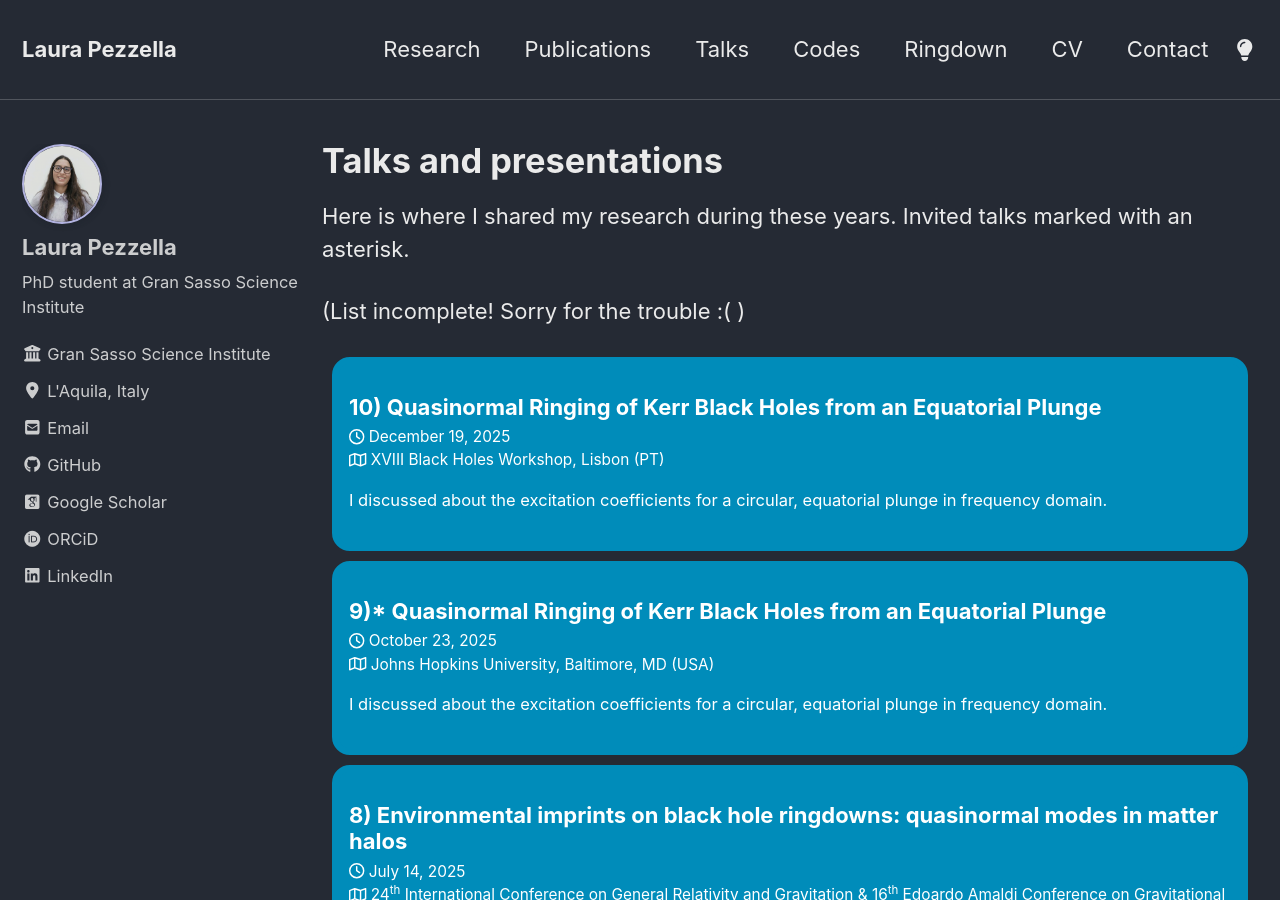
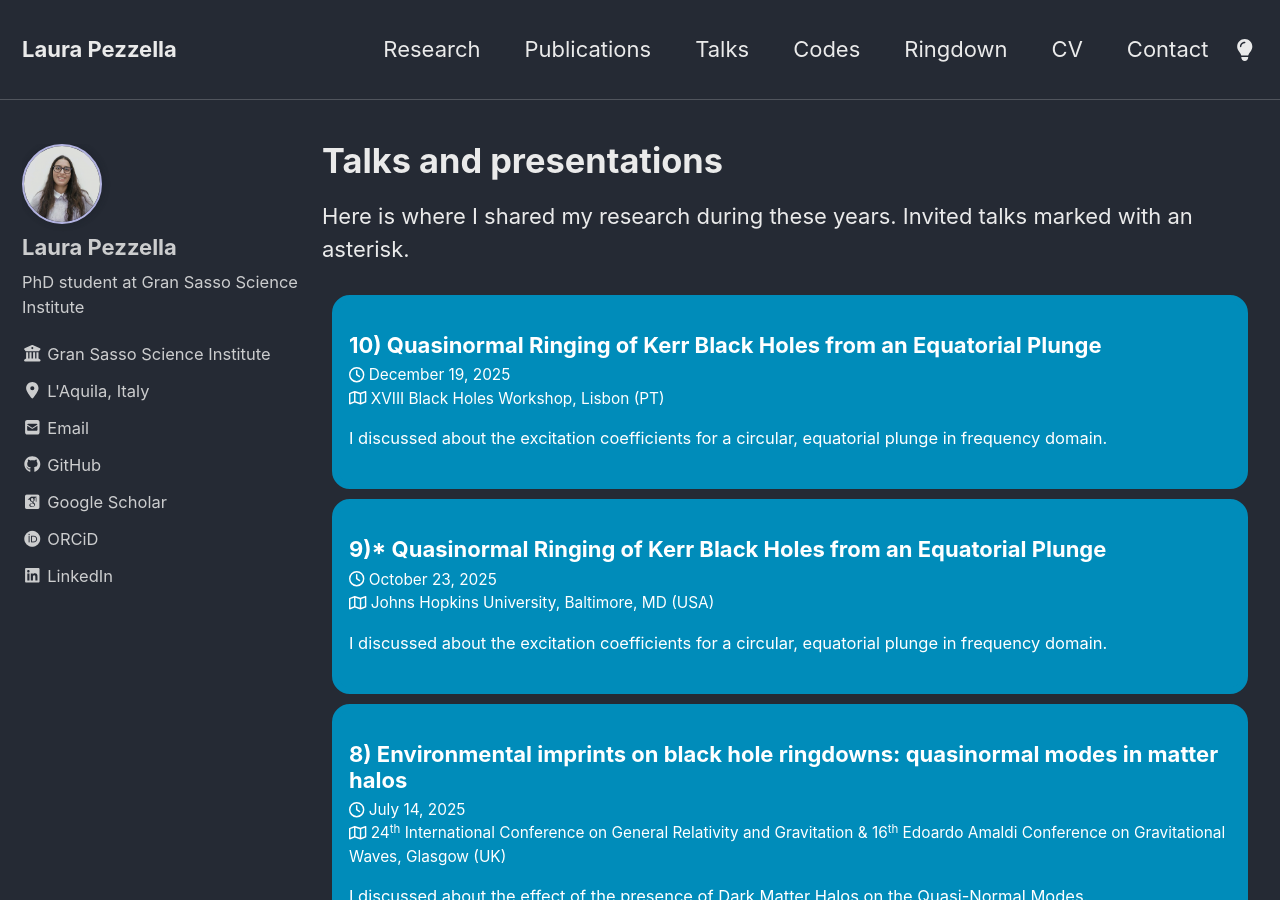
Before and after one commit to PezzLa/pezzla.github.io, a Jekyll site: the page built from _pages/talks.md, in a window 1280 px wide and 900 px high. Built offline with Jekyll 4.4.1, drawn with Linux system fonts in a browser that asks for light colours; some web fonts are replaced.

Commit message:
Update talks.md

```diff
--- a/_pages/talks.md
+++ b/_pages/talks.md
@@ -8,7 +8,6 @@ classes: wide
 
 Here is where I shared my research during these years. Invited talks marked with an asterisk.
 
-(List incomplete! Sorry for the trouble :( )
 
 {% for post in site.talks reversed %}
   {% include archive-single.html %}
```
